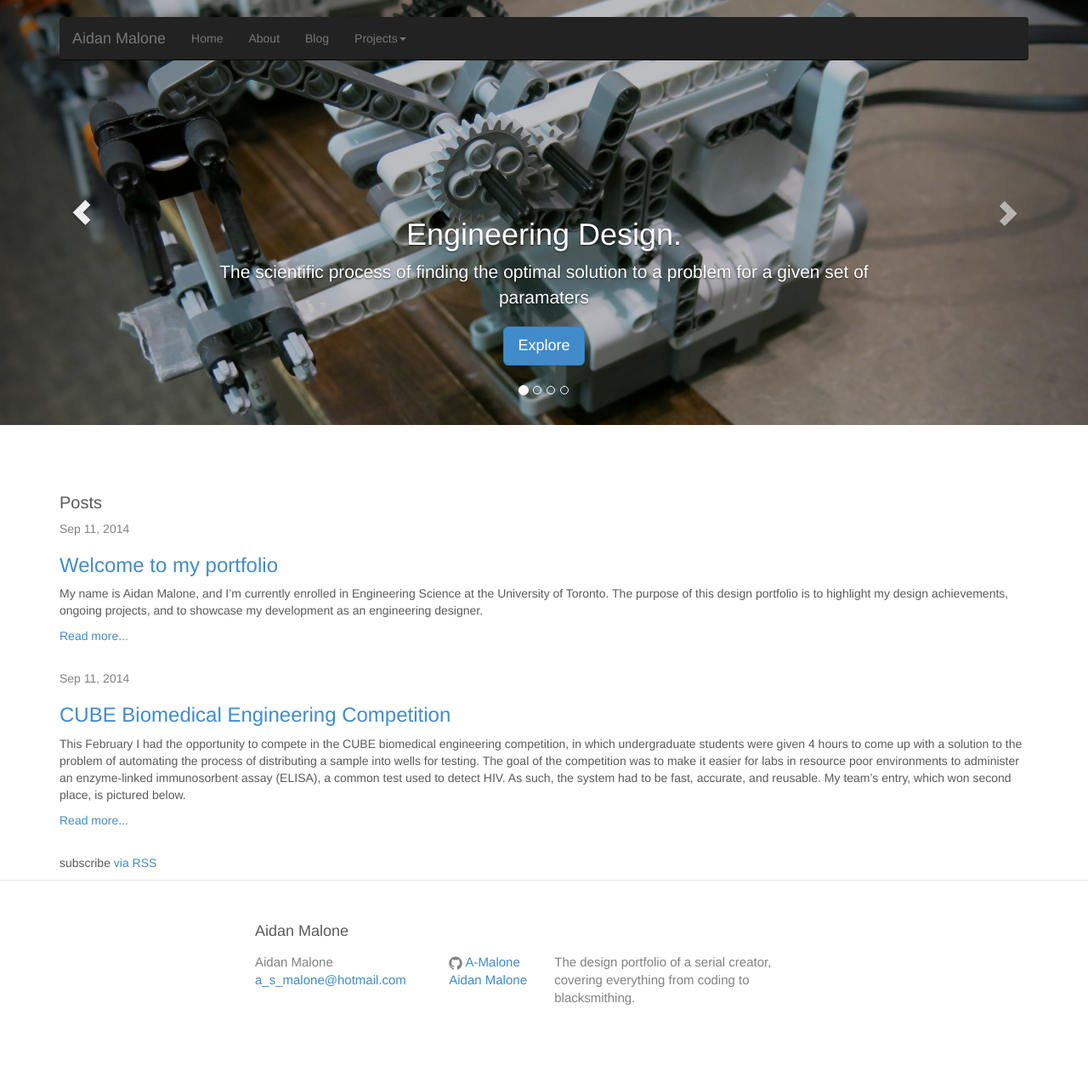
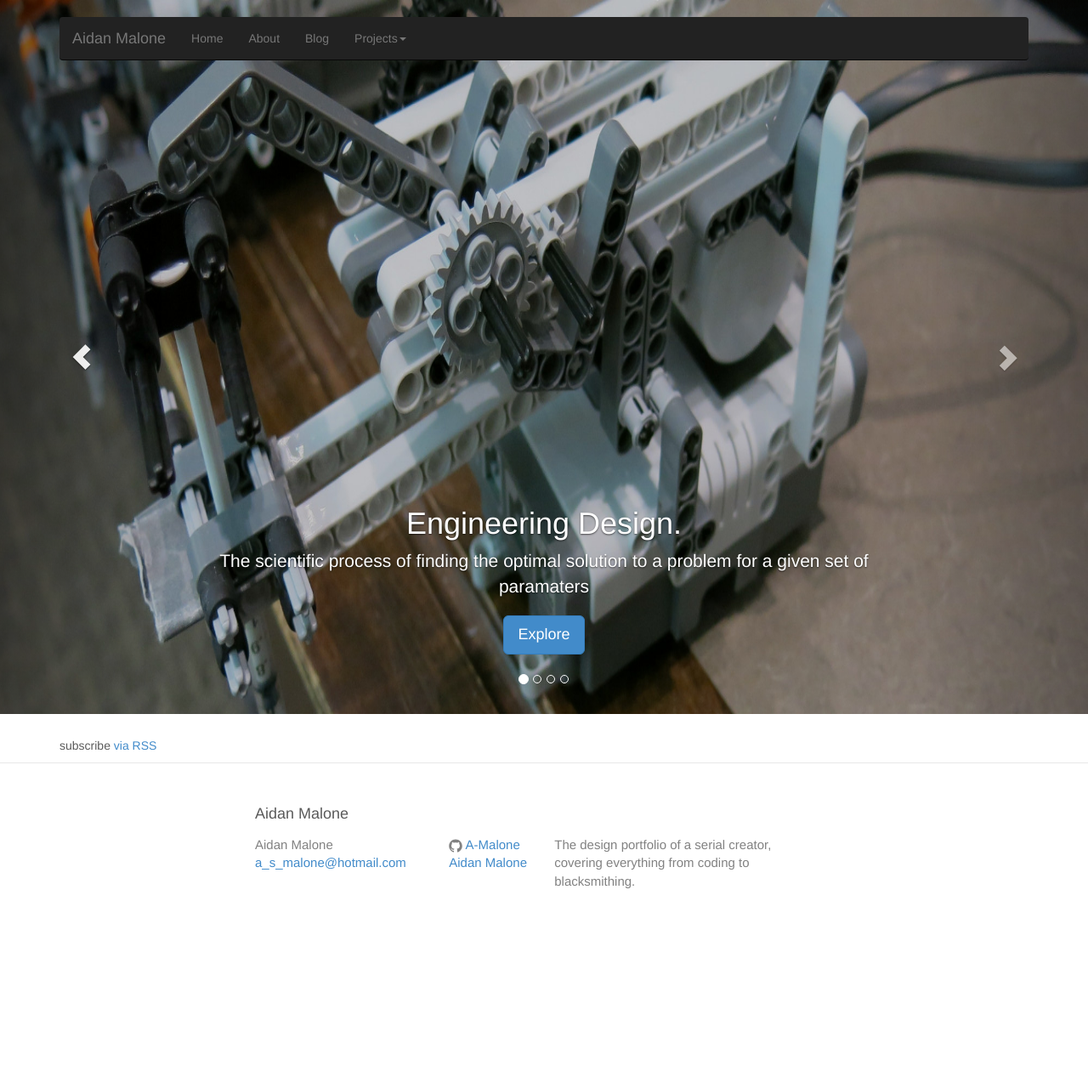
Before and after one commit to A-Malone/A-Malone.github.io, a Jekyll site: the page built from index.html, in a window 1280 px wide. Shown: the whole page at 85% size. Built offline with Jekyll 4.4.1, drawn with Linux system fonts in a browser that asks for light colours; nearby versions of some CDN libraries; the list of posts is cut into pages by our own code; comment, search, counter and statistics services are not loaded; after the commit the page ends 1142 px from its top, so only the background shows below that.

Commit message:
Halfway through getting the css to work

```diff
--- a/_includes/carousel.html
+++ b/_includes/carousel.html
@@ -1,5 +1,6 @@
 <!-- Carousel
     ================================================== -->
+    <div class="aspect-wrapper">
       <div id="myCarousel" class="carousel slide" data-ride="carousel">
         <!-- Indicators -->
         <ol class="carousel-indicators">
@@ -11,7 +12,7 @@
         <div class="carousel-inner">
 
           <div class="item active">
-          <img src="{{site.base_url}}/assets/BMEC_Robot_Editted.jpg" alt="First slide">
+            <img src="{{site.base_url}}/assets/BMEC_Robot_Editted.jpg" alt="First slide" class="resize">
             <div class="container">
               <div class="carousel-caption">
                 <h1>Engineering Design.</h1>
@@ -22,7 +23,7 @@
           </div>
 
           <div class="item">
-          <img src="{{site.base_url}}/assets/genetic_algorithms.png" alt="Second slide">
+            <img src="{{site.base_url}}/assets/genetic_algorithms.png" alt="Second slide" class="resize">
             <div class="container">
               <div class="carousel-caption">
                 <h1>Coding.</h1>
@@ -33,7 +34,7 @@
           </div>
 
           <div class="item">
-          <img src="{{site.base_url}}/assets/yhack_photo.jpg" alt="Third slide">
+            <img src="{{site.base_url}}/assets/yhack_photo.jpg" alt="Third slide" class="resize">
             <div class="container">
               <div class="carousel-caption">
                 <h1>Hackathons.</h1>
@@ -44,7 +45,7 @@
           </div>
 
           <div class="item">
-          <img src="{{site.base_url}}/assets/forge.jpg" alt="Fourthslide">
+            <img src="{{site.base_url}}/assets/forge.jpg" alt="Fourth slide" class="resize">
             <div class="container">
               <div class="carousel-caption">
                 <h1>Other pursuits.</h1>
@@ -59,3 +60,4 @@
         <a class="left carousel-control" href="#myCarousel" role="button" data-slide="prev"><span class="glyphicon glyphicon-chevron-left"></span></a>
         <a class="right carousel-control" href="#myCarousel" role="button" data-slide="next"><span class="glyphicon glyphicon-chevron-right"></span></a>
       </div><!-- /.carousel -->
+    </div>
--- a/css/carousel.css
+++ b/css/carousel.css
@@ -38,9 +38,24 @@ body {
 /* CUSTOMIZE THE CAROUSEL
 -------------------------------------------------- */
 
+div.aspect-wrapper {
+    width: 100%;
+}
+
+div.aspect-wrapper:before{
+  content: "";
+  display: block;
+  padding-top: 33%;  /* initial ratio of 3:1*/
+}
+
 /* Carousel base class */
 .carousel {
-  height: 500px;
+  /*height: 500px;*/
+  position:  absolute;
+  top: 0;
+  left: 0;
+  bottom: 0;
+  right: 0;
   margin-bottom: 60px;
 }
 /* Since positioning the image, we need to help out the caption */
@@ -50,21 +65,29 @@ body {
 
 /* Declare heights because of positioning of img element */
 .carousel .item {
-  height: 500px;
+  /* height: 500px; */
+  height: 100%;
   background-color: #777;
 }
+
+.carousel-inner {
+  height: 100%;
+}
+
 .carousel-inner > .item > img {
   position: absolute;
   top: 0;
   left: 0;
-  min-width: 100%;
-  height: 500px;
+  width: auto;
+  height: 100%; /* edit here, was 500px */
 }
 
 
 
 /* MARKETING CONTENT
 -------------------------------------------------- */
+
+/* Not in use */
 
 /* Center align the text within the three columns below the carousel */
 .marketing .col-lg-4 {
```
Lines whose indentation alone changed are shown as unchanged.
